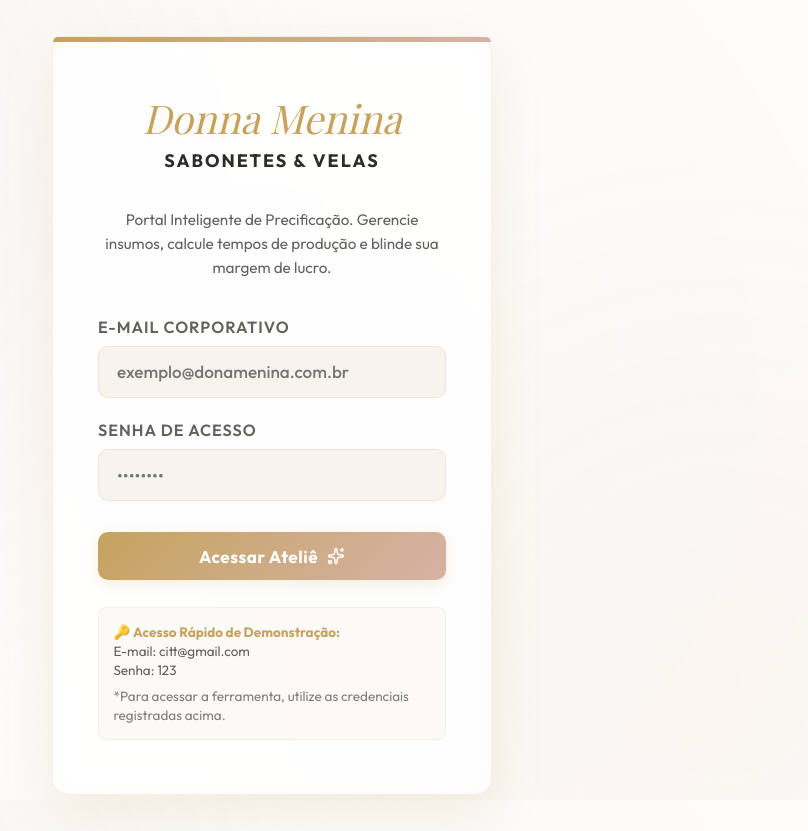
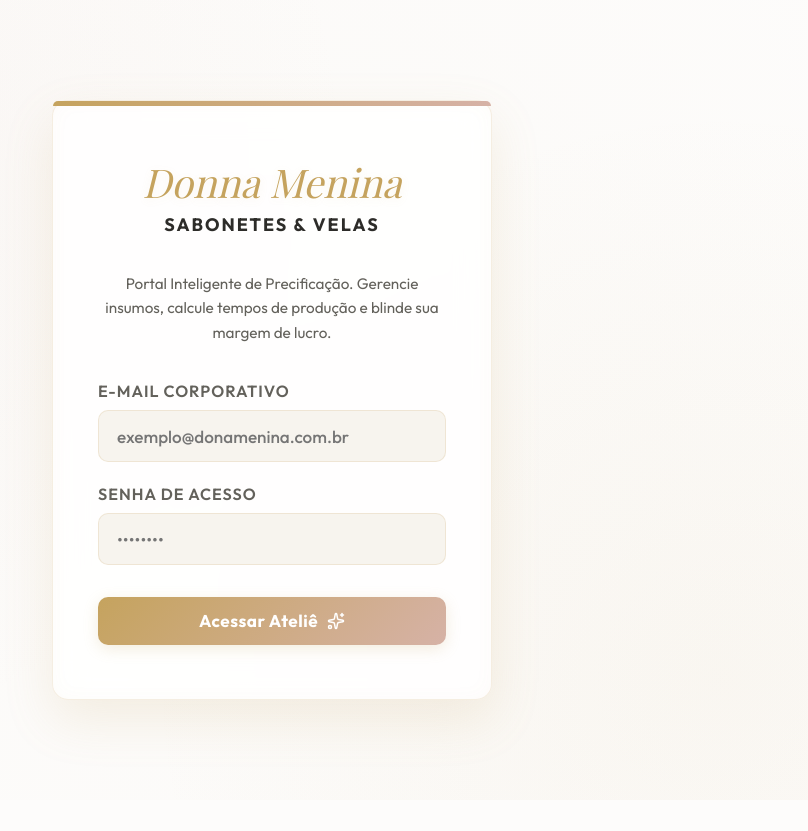
Before and after one commit to enzogranado/Precificador_Donna_Menina, a React (Vite) app in the folder frontend/: page / in a window 1280 px wide. Shown: the whole page, without its empty margins (368-1176 px from the left). After the commit the page ends 800 px from the top, so only its background shows below. Built offline with nearby package versions, Linux system fonts and the light colour scheme; no server answers; a web font is replaced by a local one.

Commit message:
feat: Remove texto introdutório de login

```diff
--- a/frontend/src/pages/Login.tsx
+++ b/frontend/src/pages/Login.tsx
@@ -67,14 +67,7 @@ export default function Login({
           </button>
         </form>
 
-        <div className="login-info-box">
-          🔑 <strong>Acesso Rápido de Demonstração:</strong><br />
-          E-mail: <code>citt@gmail.com</code><br />
-          Senha: <code>123</code>
-          <p style={{ fontSize: '0.75rem', marginTop: '0.4rem', opacity: 0.8 }}>
-            *Para acessar a ferramenta, utilize as credenciais registradas acima.
-          </p>
-        </div>
+
       </div>
     </div>
   );
```
